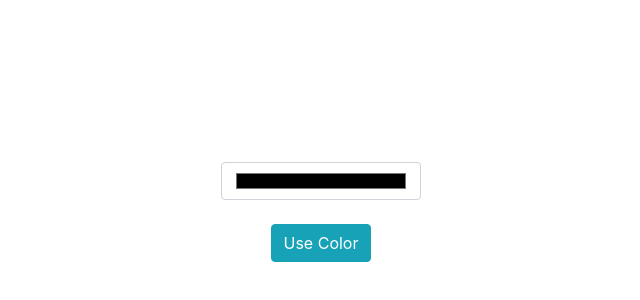
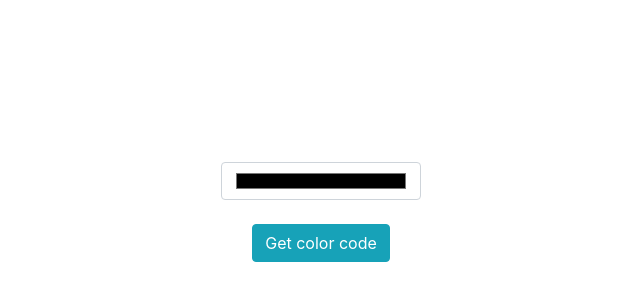
Before and after one commit to deeksonparlma/Colors, a plain HTML site: page index.html in a window 1280 px wide. Shown: the part 172-472 px from the top of the page, without its empty margins (319-959 px from the left). Drawn offline with Linux system fonts and the light colour scheme.

Commit message:
changed button text

```diff
--- a/index.html
+++ b/index.html
@@ -13,7 +13,7 @@
       <form class="form">
         <input type="color" id="color" class="form-control" name="" value=""><br>
         <center>
-        <button type="submit" class="btn btn-info" name="button">Use Color</button>
+        <button type="submit" class="btn btn-info" name="button">Get color code</button>
         <br><br>
         <h1 class="colorCode"></h1>
       </center>
```
